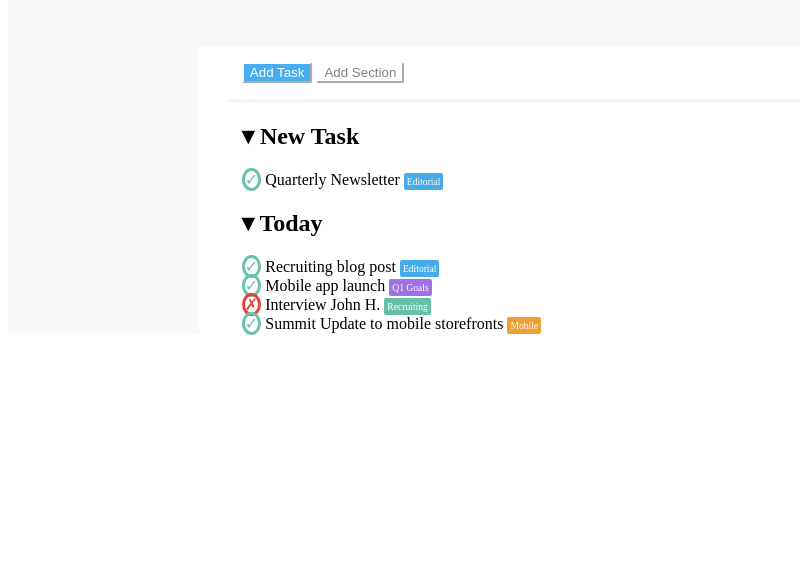
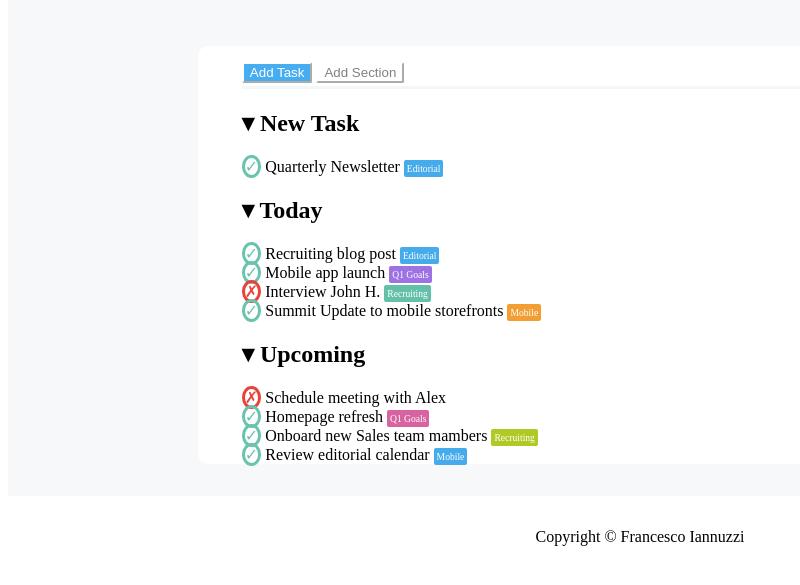
Before and after one commit to Francesco-Iannuzzi/html-css-toboolist, a plain HTML site: page index.html in a window 1280 px wide. Shown: the part 71-656 px from the top of the page, without its empty margins (0-800 px from the left). Drawn offline with Linux system fonts and the light colour scheme.

Commit message:
add section upcoming + footer

```diff
--- a/css/style.css
+++ b/css/style.css
@@ -7,6 +7,7 @@
 .app_main {
     background-color: #f6f8f9;
     padding-top: 3rem;
+    padding-bottom: 2rem;
 }
 
 .container {
@@ -14,12 +15,13 @@
     width: 70%;
     margin: auto;
     background-color: white;
-    border-radius: 5px;
+    border-radius: 10px;
 }
 
 .selector {
     border-bottom: solid #f4f7f8;
-    padding: 1rem;
+    padding-top: 1rem;
+    padding-bottom: 0.2rem;
 }
 
 #blue_button {
@@ -80,3 +82,18 @@ h2 {
 .bg_orange {
     background-color: #f29e33;
 }
+
+.bg_pink {
+    background-color: #d863a1;
+}
+
+.bg_lime {
+    background-color: #b0c926;
+}
+/* /Main */
+
+footer {
+    padding-top: 2rem;
+    text-align: center;
+    font-size: 1rem;
+}
--- a/index.html
+++ b/index.html
@@ -61,13 +61,37 @@
                 </section>
                 <!-- /Today -->
 
+                <section class="part upcoming">
+                    <h2> &#9662; Upcoming</h2>
+                    <div>
+                        <span class="circle cross">&cross;</span>
+                        <span>Schedule meeting with Alex</span>
+                    </div>
+                    <div>
+                        <span class="circle check">&check;</span>
+                        <span>Homepage refresh</span>
+                        <span class="marker bg_pink">Q1 Goals</span>
+                    </div>
+                    <div>
+                        <span class="circle check">&check;</span>
+                        <span>Onboard new Sales team mambers</span>
+                        <span class="marker bg_lime">Recruiting</span>
+                    </div>
+                    <div>
+                        <span class="circle check">&check;</span>
+                        <span>Review editorial calendar</span>
+                        <span class="marker bg_lightblue">Mobile</span>
+                    </div>
+                </section>
+                <!-- /Upcoming -->
+
             </div>
     </main>
     <!-- /.app_main -->
 
 
     <footer class="app_footer">
-
+        Copyright &copy; Francesco Iannuzzi
     </footer>
     <!-- /.app_footer -->
 </body>
```
